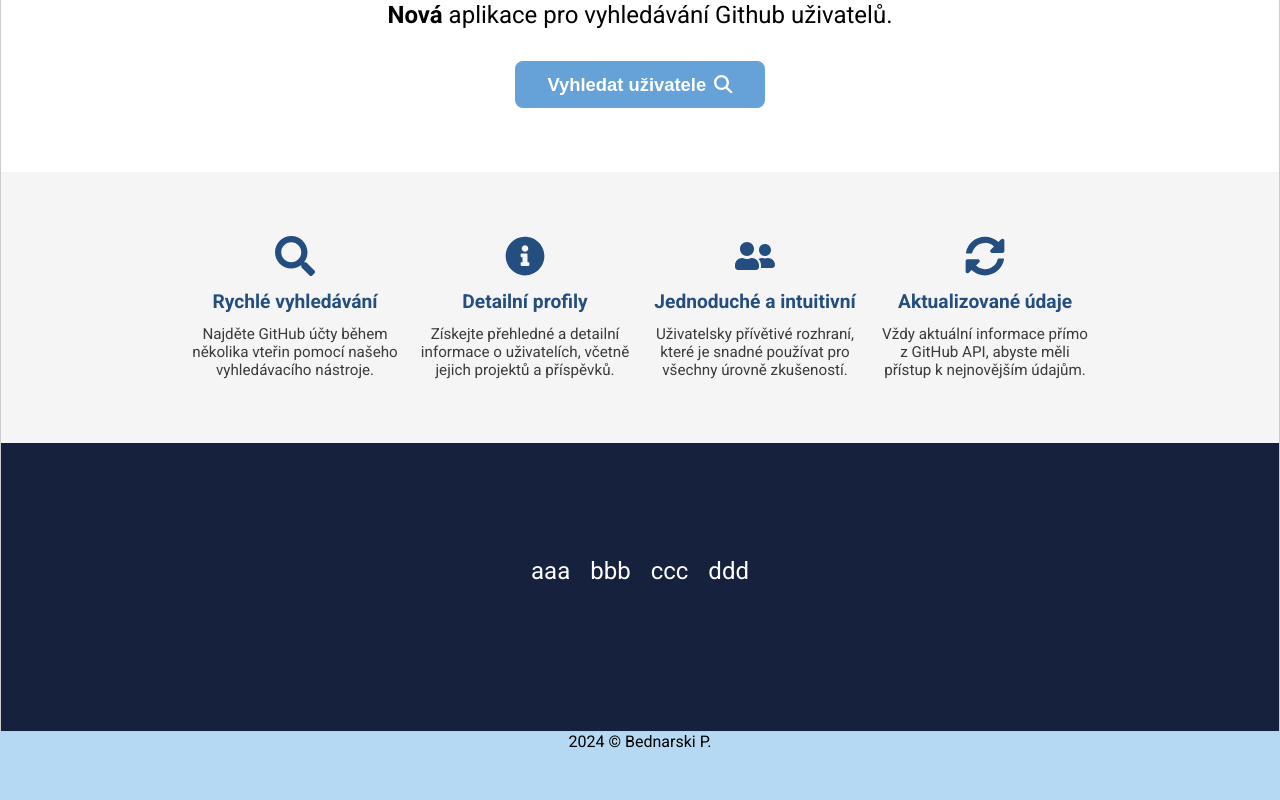
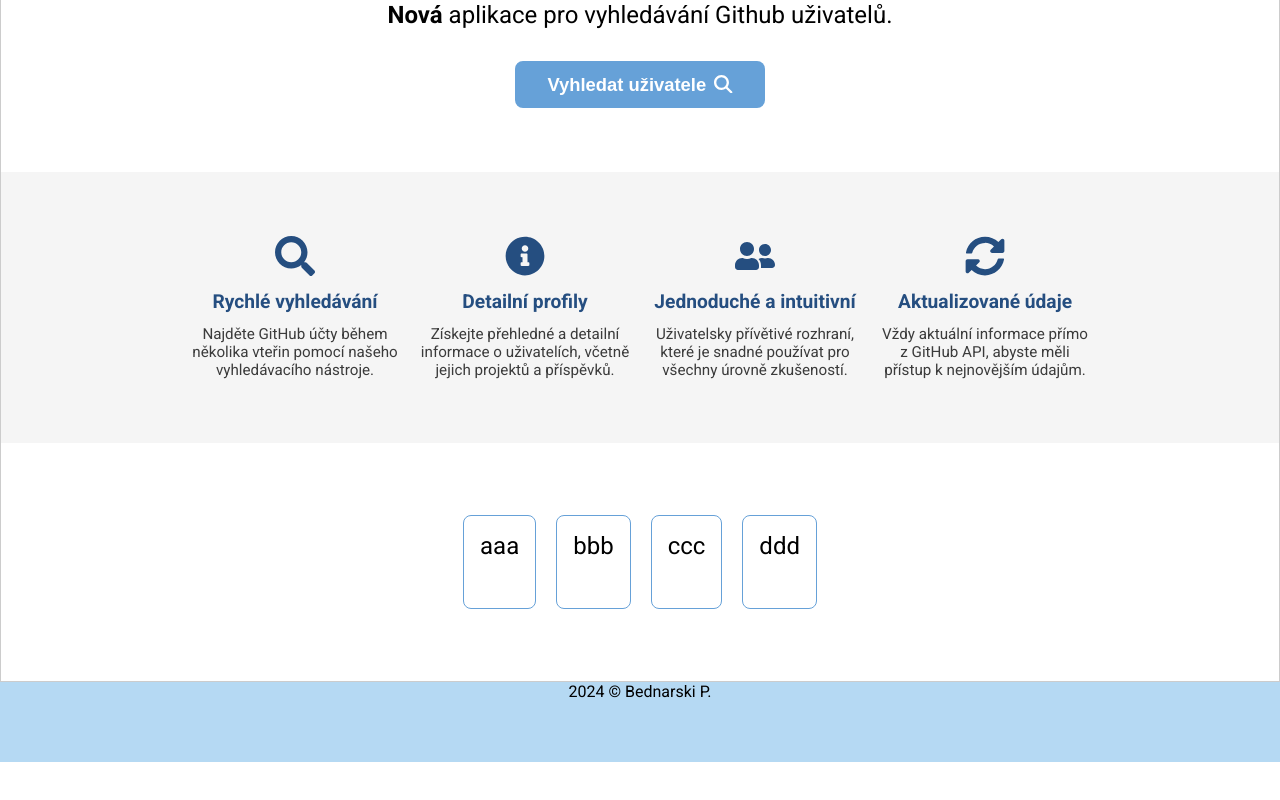
Before and after one commit to pettik/engeto-react-web, a React (Create React App) app: page / in a window 1280 px wide. Shown: the part 312-1112 px from the top of the page. After the commit the page ends 1074 px from the top, so only its background shows below. Built offline with nearby package versions, Linux system fonts and the light colour scheme.

Commit message:
Update Home.css

```diff
--- a/src/pages/Home.css
+++ b/src/pages/Home.css
@@ -230,50 +230,39 @@ h3 span {
   }
 
   /* FAQ SECTION */
-.faq__section {
-  padding: 50px 20px;
-  background-color: #16213e;
-  color: white;
+  .questions__section {
+    width: 100vw;
+    background-color: var(--color--secondary-300);
+    padding: 2rem 0;
   }
 
-.faq__container {
-  max-width: 800px;
-  margin: 0 auto;
+  .questions__container {
+    display: flex;
+    flex-direction: column;
+    align-items: center;
   }
 
-.faq-tabs {
-  display: flex;
-  justify-content: space-around;
-  margin-bottom: 20px;
+  .question-item {
+    padding: 1rem;
+    margin: 0.5rem 0;
+    background-color: var(--white);
+    border: 1px solid var(--color-primary-400);
+    border-radius: 0.5rem;
+    cursor: pointer;
+    transition: background-color 0.2s;
   }
 
-.faq-tabs button {
-  background: none;
-  border: none;
-  color: white;
-  font-size: 1rem;
-  cursor: pointer;
-  padding: 10px 20px;
-}
-
-.faq-tabs button:hover,
-.faq-tabs button.active {
-  background-color: #0f3460;
-  border-radius: 5px;
-}
-
-.question {
-  background-color: #0f3460;
-  margin: 10px 0;
-  padding: 20px;
-  border-radius: 5px;
-}
-
-.question-title {
-  cursor: pointer;
+  .question-item:hover {
+    background-color: var(--color-primary-100);
   }
 
   .question-info {
-  margin-top: 10px;
+    margin-top: 2rem;
+    padding: 1rem;
+    background-color: var(--white);
+    border: 1px solid var(--color-primary-400);
+    border-radius: 0.5rem;
+    max-width: 800px;
+    text-align: center;
   }
 }
```
Lines whose indentation alone changed are shown as unchanged.
